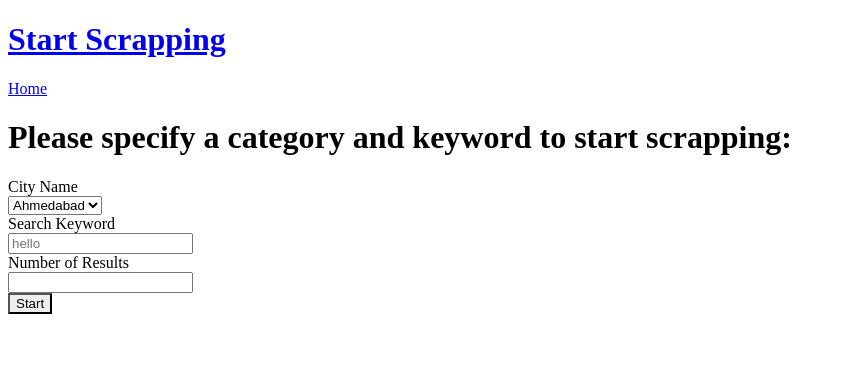
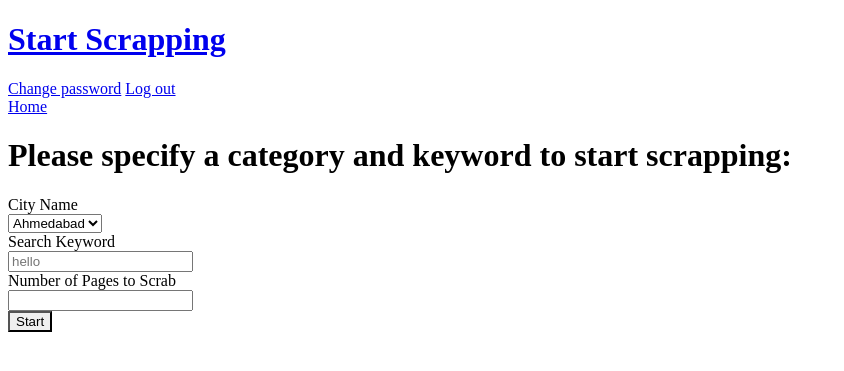
Before and after one commit to jhonedisongomez/justdial_data_extractor, a Django app: page / in a window 1280 px wide. Shown: the top 371 px of the page, without its empty margins (0-844 px from the left). Run offline with Django 3.2, Linux system fonts and the light colour scheme; a user stored in the database is signed in; parts of the project's set-up code (start-up, migrations or seed data) failed here and were passed over.

Commit message:
Complete before submission

```diff
--- a/crawler_manager/admin.py
+++ b/crawler_manager/admin.py
@@ -21,9 +21,9 @@ class CrawelIssuekResource(resources.ModelResource):
 class CrawelIssueAdmin(ImportExportModelAdmin):
     resource_class = CrawelIssuekResource
 
-    list_display = ('instance_index', 'keyword', 'title','city_name',)
-    list_filter = ['instance_index', 'keyword', 'title','city_name']
-    search_fields = ['instance_index', 'keyword', 'title','city_name']
+    list_display = ('keyword', 'city_name', 'title', 'rating', 'votes', 'address', 'contact', 'website')
+    list_filter = ['city_name', 'rating']
+    search_fields = ['keyword', 'city_name', 'title', 'rating', 'votes', 'address', 'contact', 'website']
 
 
 admin.site.site_header = 'Justdial Scrapper'
--- a/crawler_manager/tasks.py
+++ b/crawler_manager/tasks.py
@@ -21,15 +21,15 @@ def check_url(link):
 @shared_task
 def start_srabbing(data):
 
-    city_name, keyword, crawel_number = data[0], data[1], int(data[2])
+    city_name, keyword, numof_pages = data[0], data[1], int(data[2])
 
     print (city_name)
     print (keyword)
-    print (crawel_number)
+    print (numof_pages)
 
     instance_index = 0
-    for i in range(crawel_number):
-        city_page_url = newspaper_base_url + city_name + '/' + keyword + 'page-' + str(i+1)
+    for i in range(numof_pages):
+        city_page_url = newspaper_base_url + city_name + '/' + keyword + '/' + 'page-' + str(i+1)
 
         html_markup = requests.get(check_url(city_page_url), headers=headers)
         print ('got page url {} with {}'.format(city_page_url, html_markup.status_code))
@@ -50,28 +50,42 @@ def start_srabbing(data):
                 page_soup = BeautifulSoup(html_markupx.content, "lxml")
                 cc = page_soup.find("div", {"class" : "col-sm-4 col-xs-12 padding0 leftdt"})
 
-                contact = cc.find("div", {"class" : "telCntct cmawht"}).get_text()
-                address = cc.find("span", {"class" : "lng_add"}).get_text()
-                website = cc.find("span", {"class" : "mreinfp comp-text"}).find('a').find_next('a').get_text()
+                try:
+                    contact = cc.find("div", {"class" : "telCntct cmawht"}).get_text()
+                except Exception as e:
+                    contact = ''
+                    pass
+                try:
+                    address = cc.find("span", {"class" : "lng_add"}).get_text()
+                except Exception as e:
+                    address = ''
+                    pass
+                try:
+                    website = cc.find("span", {"class" : "mreinfp comp-text"}).find('a').find_next('a').get_text()
+                except Exception as e:
+                    website = ''
+                    pass
+
+
 
             except Exception as e:
+                print (e)
                 pass
                 flag = False
 
             if flag is True:
-                print ( instance_index, city_name, title, rating, votes, contact, address, website)
-
+                print ( 'No: {}, Saving data to database'.format(instance_index))
                 issue = CrawelIssue.objects.create(
                     keyword = keyword,
                     city_name = city_name,
-                    crawel_number = crawel_number,
+                    # crawel_number = crawel_number,
                     instance_index = instance_index,
                     title = title,
                     rating = rating,
                     votes = votes,
                     contact = contact,
                     address = address,
-                    website = website
+                    website = website,
                     )
 
                 instance_index += 1
--- a/crawler_manager/views.py
+++ b/crawler_manager/views.py
@@ -24,6 +24,6 @@ def home(request):
         data = (city_name, keyword, numof_instance,)
 
         start_srabbing.delay(data)
-        messages.success(request, 'We are scrabbing your requested data, please visit admin panel to see the progress')
+        messages.success(request, 'We are scrabbing your requested data, please reload this page to se progressed data')
 
         return redirect('/admin/crawler_manager/crawelissue/')
--- a/templates/crawler_manager/crawler_page.html
+++ b/templates/crawler_manager/crawler_page.html
@@ -1,12 +1,22 @@
 {% extends "admin/base.html" %}
 
-{% block title %}Start Scrapping{% endblock %}
+{% block title %} Start Scrapping {% endblock %}
+{% load i18n %}
+
+
 
 {% block branding %}
 <h1 id="site-name"><a href="{% url 'admin:index' %}">Start Scrapping</a></h1>
+
+
 {% endblock %}
 
-{% block nav-global %}{% endblock %}
+{% block nav-global %}
+  <div class="head_nav_urls">
+      <a href="{% url 'admin:password_change' %}">{% trans 'Change password' %}</a>
+      <a href="{% url 'admin:logout' %}">{% trans 'Log out' %}</a>
+  </div>
+{% endblock %}
 
 {% block content %}
 <div id="content">
@@ -25,11 +35,20 @@
     <br>
     <select name="city_name" id="city_name">
         <option value="Ahmedabad">Ahmedabad</option>
-        <option value="Ahmedabad">Ahmedabad</option>
-        <option value="Ahmedabad">Ahmedabad</option>
-        <option value="Ahmedabad">Ahmedabad</option>
-        <option value="Ahmedabad">Ahmedabad</option>
-        <option value="Ahmedabad">Ahmedabad</option>
+        <option value="Bangalore">Bangalore</option>
+        <option value="Chandigarh">Chandigarh</option>
+        <option value="Chennai">Chennai</option>
+        <option value="Coimbatore">Coimbatore</option>
+        <option value="Delhi">Delhi</option>
+        <option value="Goa">Goa</option>
+        <option value="Gurgaon">Gurgaon</option>
+        <option value="Hyderabad">Hyderabad</option>
+        <option value="Indore">Indore</option>
+        <option value="Jaipur">Jaipur</option>
+        <option value="Kolkata">Kolkata</option>
+        <option value="Mumbai">Mumbai</option>
+        <option value="Noida">Noida</option>
+        <option value="Pune">Pune</option>
     </select>
 
     <br>
@@ -40,7 +59,7 @@
 
     <br>
 
-    <label for="numof_instance">Number of Results</label>
+    <label for="numof_instance">Number of Pages to Scrab</label>
     <br>
     <input type="number" name="numof_instance">
 
```
Also changed, not shown: crawler_manager/models.py (+3 -15 lines), requirements.txt (added, +73 -0 lines), crawler_manager/migrations/0002_remove_crawelissue_crawel_number.py (added), db.sqlite3.
